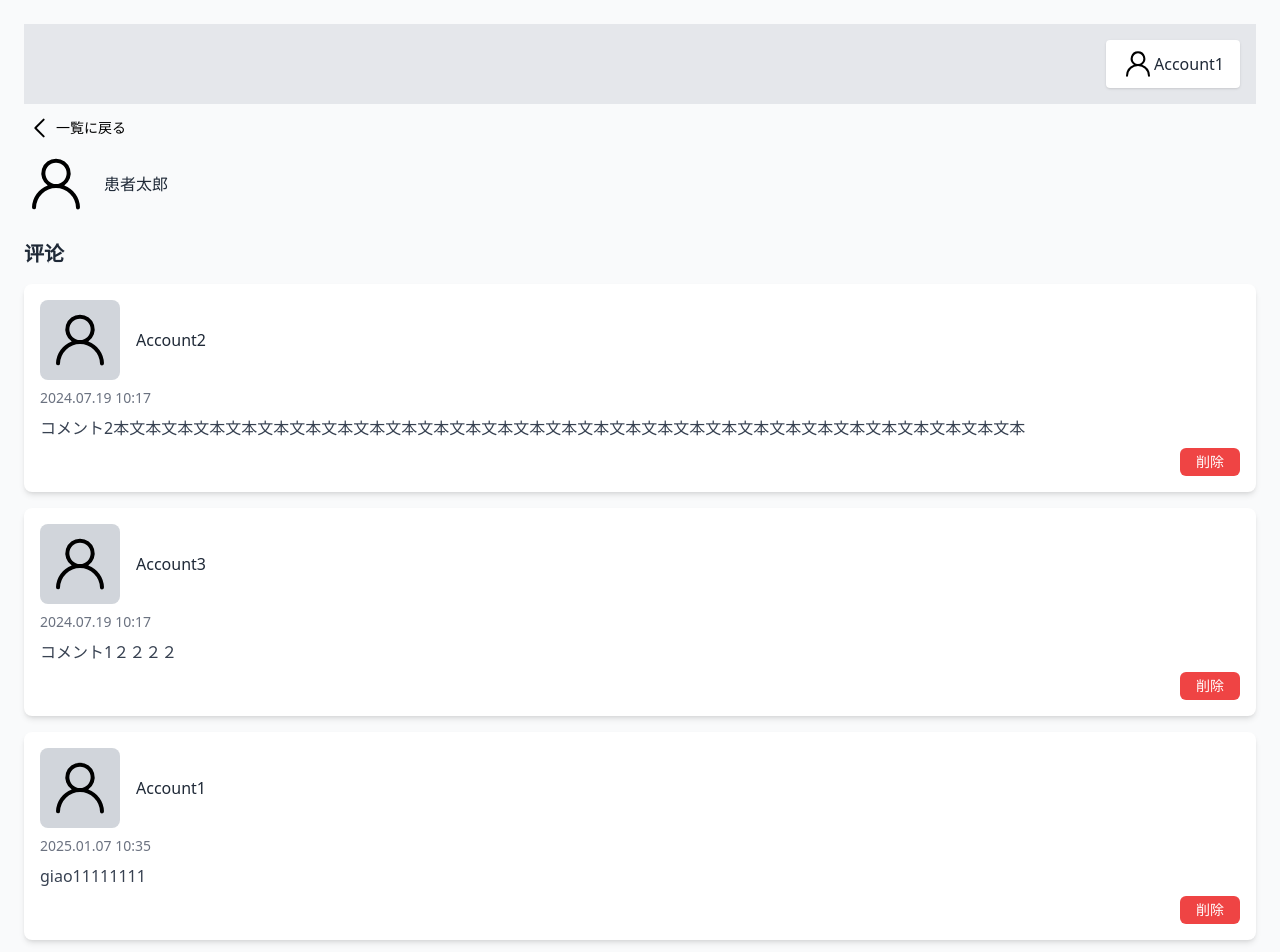
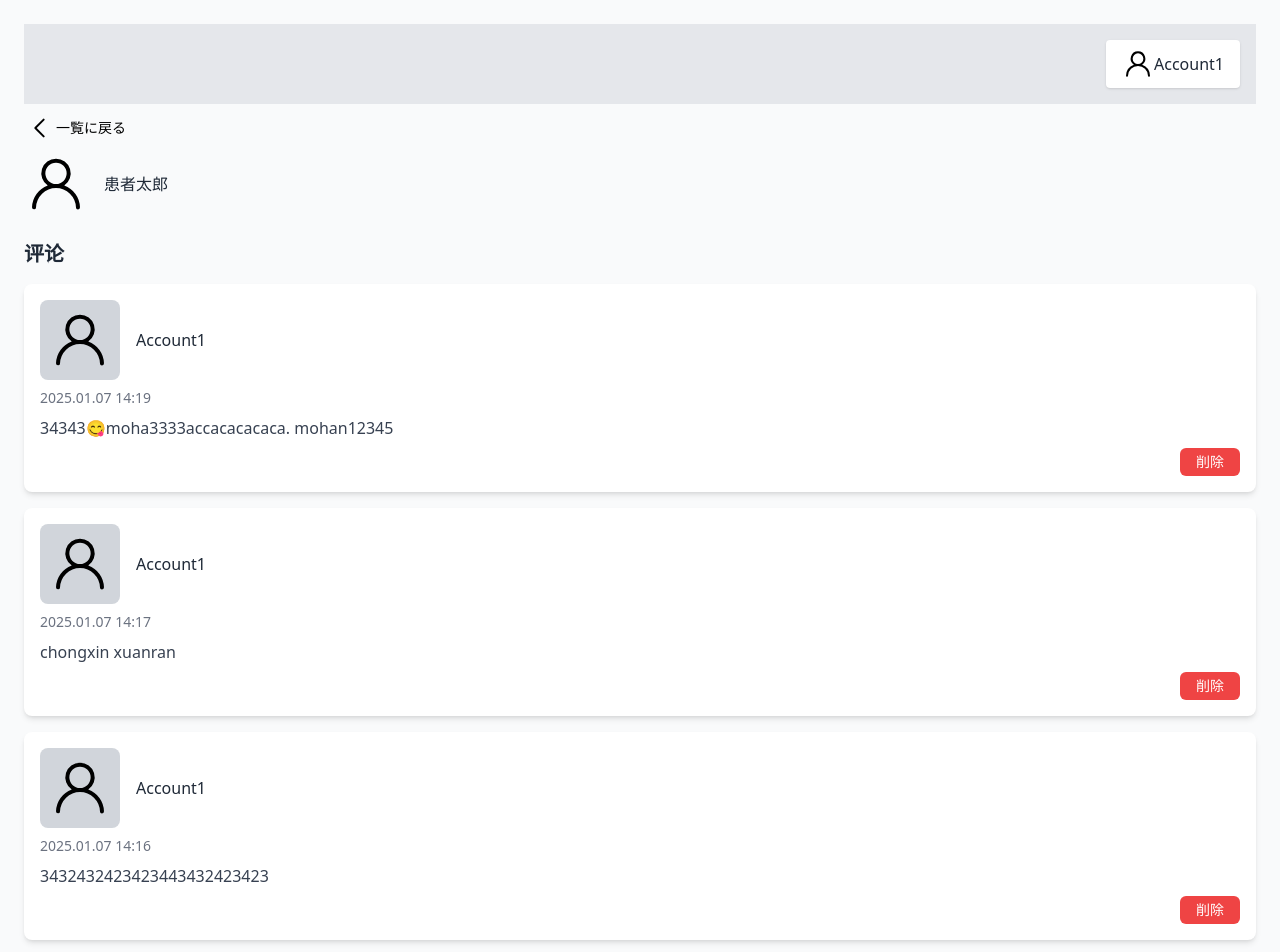
Before and after one commit to niyamohan/NRTZ, a Next.js app: page /pages/patients/1 in a window 1280 px wide. Shown: the top 952 px of the page. Built offline with nearby package versions, Linux system fonts and the light colour scheme.

Commit message:
fix: コメントの更新日時のソート問題を解決

```diff
--- a/src/app/pages/patients/[id]/page.tsx
+++ b/src/app/pages/patients/[id]/page.tsx
@@ -7,9 +7,9 @@ import Header from "@/components/Header/Header";
 import { RootState } from "@/redux/store/store";
 import { useSelector } from "react-redux";
 import Link from "next/link";
+import {Comment} from "@/models/Comment"
 
 const PatientDetails = () => {
-
   // 获取选中的账户
   const selectedAccount = useSelector((state: RootState) => state.account.selectedAccount);
 
@@ -17,15 +17,7 @@ const PatientDetails = () => {
   const router = useRouter();
   const [patientDetails, setPatientDetails] = useState<{
     patient: { id: number; name: string };
-    comments: Array<{
-      id: number;
-      content: string;
-      accountName: string;
-      createdAt: string;
-      updatedAt: string;
-      accountId: number;  // 添加 accountId
-      patientId: number;  // 添加 patientId
-    }>;
+    comments: Comment[];
   } | null>(null);
   const [loading, setLoading] = useState(true);
   const [error, setError] = useState<string | null>(null);
@@ -47,6 +39,9 @@ const PatientDetails = () => {
               patientId: data.patient.id, // 假设 patientId 是患者 ID
               accountId: data.patient.accountId, // 假设 accountId 是患者的账户 ID
             }));
+
+            // 按更新时间排序，最新的评论排在最前面
+            updatedComments.sort((a: Comment, b: Comment) => new Date(b.updatedAt).getTime() - new Date(a.updatedAt).getTime());
 
             setPatientDetails({ ...data, comments: updatedComments });
           } else {
@@ -77,9 +72,12 @@ const PatientDetails = () => {
         alert('コメント削除完了');
         setPatientDetails((prevState) => {
           if (prevState) {
+            // 删除评论后重新排序
+            const updatedComments = prevState.comments.filter((comment) => comment.id !== commentId);
+            updatedComments.sort((a: Comment, b: Comment) => new Date(b.updatedAt).getTime() - new Date(a.updatedAt).getTime());
             return {
               ...prevState,
-              comments: prevState.comments.filter((comment) => comment.id !== commentId),
+              comments: updatedComments,
             };
           }
           return prevState;
@@ -88,7 +86,7 @@ const PatientDetails = () => {
         alert('コメント削除エラー');
       }
     } catch (error) {
-      alert('コメント削除時エラー発生');
+      alert('コメント削除时エラー発生');
     } finally {
       setIsProcessing(false);
     }
@@ -108,11 +106,22 @@ const PatientDetails = () => {
         const updatedComment = await response.json();
         setPatientDetails((prevState) => {
           if (prevState) {
+
+            // 确保 updatedComment 包含有效的 updatedAt 字段
+            if (!updatedComment.updatedAt) {
+              updatedComment.updatedAt = new Date().toISOString();
+            }
+            // 更新评论数据
+            const updatedComments = prevState.comments.map((comment) =>
+              comment.id === commentId ? { ...comment, ...updatedComment } : comment
+            );
+
+            // 按更新时间排序
+            updatedComments.sort((a, b) => new Date(b.updatedAt).getTime() - new Date(a.updatedAt).getTime());
+
             return {
               ...prevState,
-              comments: prevState.comments.map((comment) =>
-                comment.id === commentId ? updatedComment : comment
-              ),
+              comments: updatedComments,
             };
           }
           return prevState;
@@ -121,7 +130,7 @@ const PatientDetails = () => {
         alert('コメント編集エラー');
       }
     } catch (error) {
-      alert('コメント編集時エラー発生');
+      alert('コメント編集时エラー発生');
     } finally {
       setIsProcessing(false);
     }
@@ -131,13 +140,10 @@ const PatientDetails = () => {
   const addComment = async (content: string) => {
     setIsProcessing(true);
     try {
-
-      // 从redux中获取选择account信息
       const accountId = selectedAccount?.id;
       const accountName = selectedAccount?.name;
 
       const response = await fetch(`/api/comments/addComment`, {
-
         method: 'POST',
         body: JSON.stringify({
           content,
@@ -152,9 +158,12 @@ const PatientDetails = () => {
         const newComment = await response.json();
         setPatientDetails((prevState) => {
           if (prevState) {
+            // 新评论添加到列表后重新排序
+            const updatedComments = [...prevState.comments, newComment.comment];
+            updatedComments.sort((a: Comment, b: Comment) => new Date(b.updatedAt).getTime() - new Date(a.updatedAt).getTime());
             return {
               ...prevState,
-              comments: [...prevState.comments, newComment.comment], // 更新评论列表
+              comments: updatedComments,
             };
           }
           return prevState;
--- a/src/components/Comment/CommentCard.tsx
+++ b/src/components/Comment/CommentCard.tsx
@@ -27,7 +27,7 @@ const CommentCard = ({ comment, isEditingFlag, isProcessing, deleteComment, edit
   const handleEdit = () => {
     editComment(comment.id, content).then(() => {
       setIsEditing(false);
-      refreshComments(); // 重新加载评论
+      //refreshComments(); // 重新加载评论
     });
   };
 
--- a/src/db.json
+++ b/src/db.json
@@ -48,12 +48,12 @@
     },
     {
       "id": 3,
-      "content": "giao11111111",
+      "content": "34343😋moha3333accacacacaca.   mohan12345",
       "patientId": 1,
       "accountId": 1,
       "accountName": "Account1",
       "createdAt": "2024.07.19 10:04",
-      "updatedAt": "2025.01.07 10:35"
+      "updatedAt": "2025.01.07 14:19"
     },
     {
       "id": 4,
@@ -171,7 +171,25 @@
       "accountName": "Account1",
       "createdAt": "2025.01.06 19:59",
       "updatedAt": "2025.01.06 19:59"
+    },
+    {
+      "id": 36,
+      "content": "3432432423423443432423423",
+      "patientId": 1,
+      "accountId": 1,
+      "accountName": "Account1",
+      "createdAt": "2025.01.07 14:15",
+      "updatedAt": "2025.01.07 14:16"
+    },
+    {
+      "id": 37,
+      "content": "chongxin xuanran",
+      "patientId": 1,
+      "accountId": 1,
+      "accountName": "Account1",
+      "createdAt": "2025.01.07 14:17",
+      "updatedAt": "2025.01.07 14:17"
     }
   ],
-  "maxCommentId": 35
+  "maxCommentId": 37
 }
```
